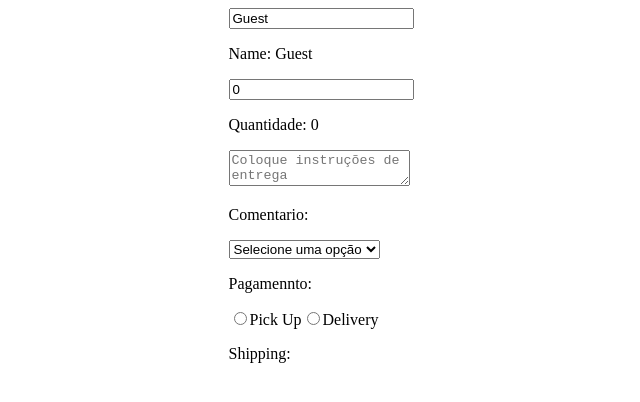
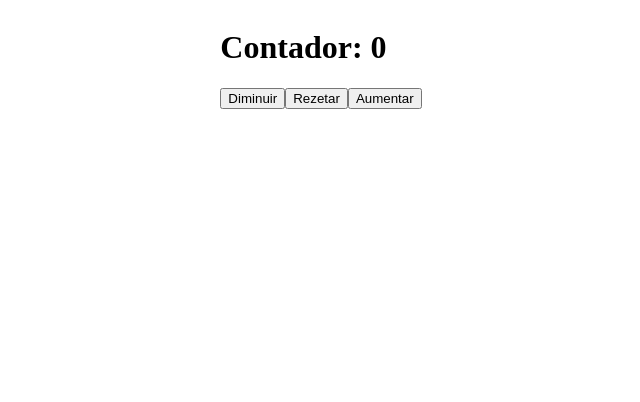
Before and after one commit to GUGOFO/Estudos-React, a React (Vite) app: page / in a window 1280 px wide. Shown: the top 402 px of the page, without its empty margins (319-959 px from the left). Built offline with nearby package versions, Linux system fonts and the light colour scheme.

Commit message:
Projetos onchange e updater correto

```diff
--- a/src/App.jsx
+++ b/src/App.jsx
@@ -1,9 +1,9 @@
-import OnChange from "./jsx/OnChange/OnChange";
+import Updater from "./jsx/updaterFunction/UpdaterFunction";
 
 function App(){
 
     return(
-        <OnChange/>
+        <Updater/>
     );
 }
 
--- /dev/null
+++ b/src/jsx/ColorPicker/ColorPiker.module.css
@@ -0,0 +1,4 @@
+.DisplauDasCores{
+    padding: 30px;
+    border-radius: 12px;
+}
--- /dev/null
+++ b/src/jsx/updaterFunction/UpdaterFunction.jsx
@@ -0,0 +1,52 @@
+import React, {useState} from "react";
+
+/*
+    TATATA deixa eu explicar, quando voce tenta
+    atualizar 2x seguidas com o useValor o react n atualiza
+    toda vezz, porem so quando a função acabar, ai ele atualiza
+
+    portando fazer:
+        useValor(valor - 1);
+        useValor(valor - 1);
+        useValor(valor - 1);
+
+    É igual a:
+        useValor(0 - 1);
+        useValor(0 - 1);
+        useValor(0 - 1);
+
+*/
+function Updater(){
+
+    const [valor, useValor] = useState(0);
+
+    function diminuir(){
+        useValor( v => v - 1);
+        useValor( v => v - 1);
+        useValor( v => v - 1);
+    }
+
+    function rezetar(){
+        useValor(0);
+    }
+
+    function aumentar(){
+        useValor( v => v + 1);
+        useValor( v => v + 1);
+        useValor( v => v + 1);
+    }
+
+    return(
+        <>
+            <h1>Contador: {valor}</h1>
+            <div>
+                <button onClick={diminuir}>Diminuir</button>
+                <button onClick={rezetar}>Rezetar</button>
+                <button onClick={aumentar}>Aumentar</button>
+            </div>
+        </>
+    );
+
+}
+
+export default Updater;
```
Also changed, not shown: src/jsx/ColorPicker/ColorPiker.jsx (added, +25 -0 lines), src/jsx/ModificadorDeVolume/ModificadorDeVolume.jsx (added, +21 -0 lines), src/jsx/ModificadorDeVolume/ModificadorDeVolume.module.css (added).
